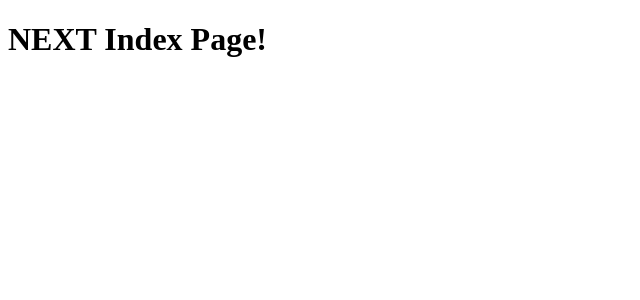
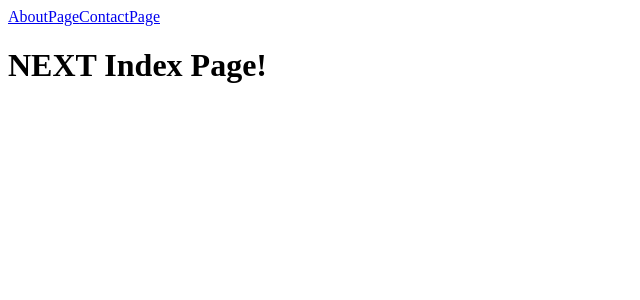
Before and after one commit to alexeispirit/udemy-react-colt-full-course, a Next.js app in the folder 37-next-js/first-next/: page / in a window 1280 px wide. Shown: the top 300 px of the page, without its empty margins (0-640 px from the left). Built offline with nearby package versions, Linux system fonts and the light colour scheme.

Commit message:
291-nexts-link-component

```diff
--- a/37-next-js/first-next/pages/about.js
+++ b/37-next-js/first-next/pages/about.js
@@ -1,3 +1,5 @@
-const AboutPage = () => <h1>About Page!</h1>;
+const AboutPage = () => {
+  return <h1>About Page!</h1>;
+};
 
 export default AboutPage;
--- a/37-next-js/first-next/pages/contact.js
+++ b/37-next-js/first-next/pages/contact.js
@@ -1,3 +1,5 @@
-const ContactPage = () => <h1>Contact Page!</h1>;
+const ContactPage = () => {
+  return <h1>Contact Page!</h1>;
+};
 
 export default ContactPage;
--- a/37-next-js/first-next/pages/index.js
+++ b/37-next-js/first-next/pages/index.js
@@ -1,7 +1,17 @@
-const Index = () => (
-  <div>
-    <h1>NEXT Index Page!</h1>
-  </div>
-);
+import Link from "next/link";
+
+const Index = () => {
+  return (
+    <div>
+      <Link href="/about">
+        <a>AboutPage</a>
+      </Link>
+      <Link href="/contact">
+        <a>ContactPage</a>
+      </Link>
+      <h1>NEXT Index Page!</h1>
+    </div>
+  );
+};
 
 export default Index;
```
